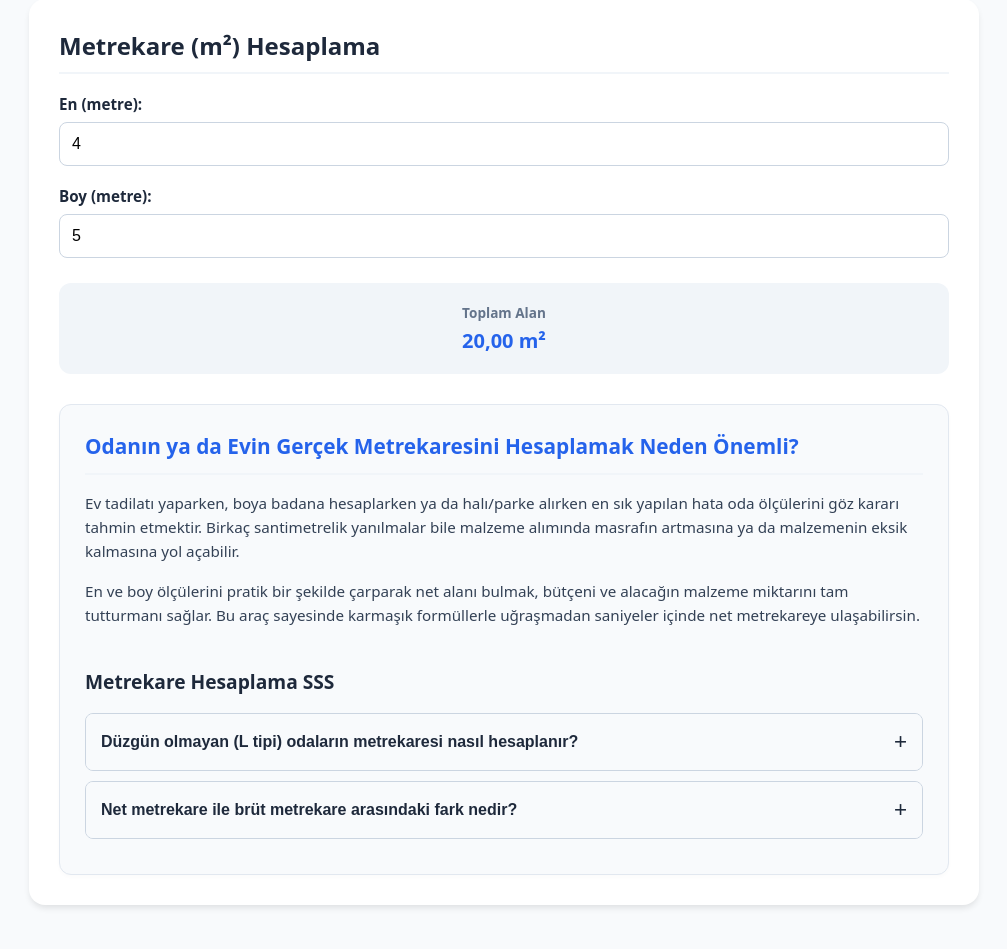
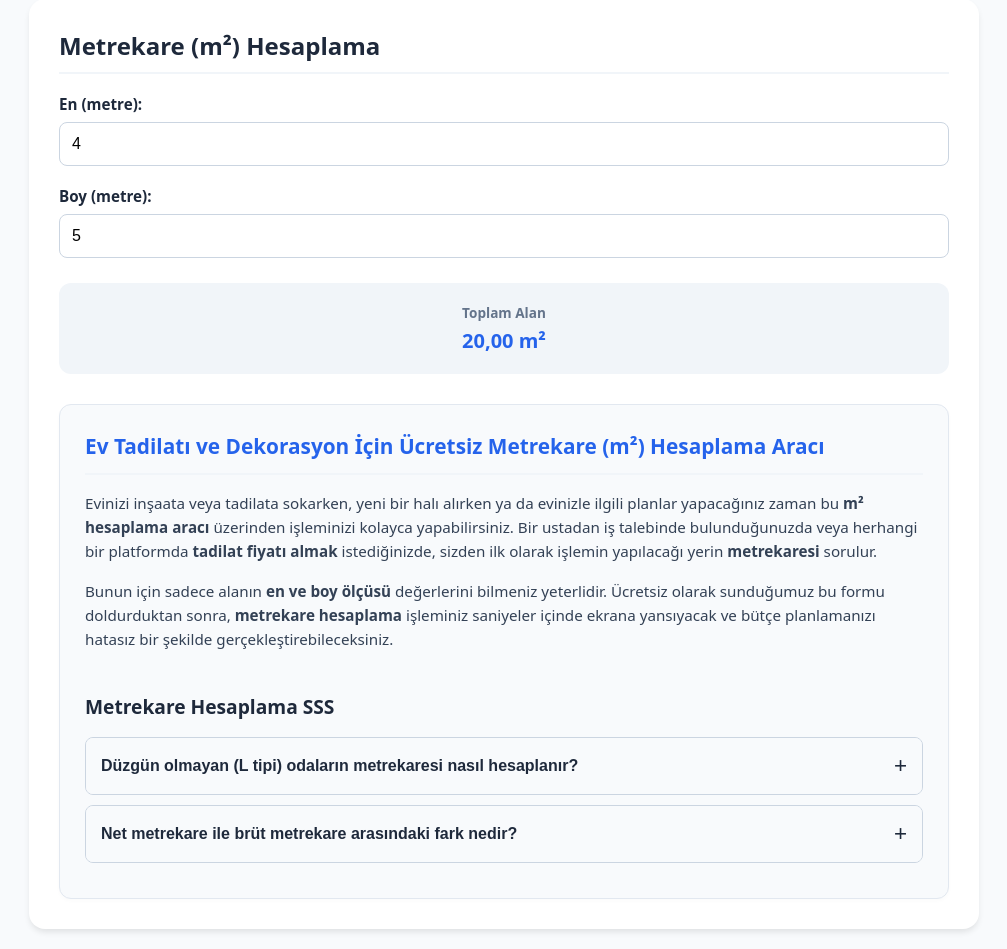
Before and after one commit to cempolat172-arch/pratikhesaplar, a FastAPI app: page /metrekare-hesaplama in a window 1280 px wide. Shown: the part 264-1213 px from the top of the page, without its empty margins (136-1143 px from the left). Before the commit the page ends 1172 px from the top, so only its background shows below. Run offline with FastAPI, Linux system fonts and the light colour scheme.

Commit message:
Metrekare sayfası için SEO metni güncellendi

```diff
--- a/templates/metrekare.html
+++ b/templates/metrekare.html
@@ -10,9 +10,9 @@
 </div>
 
 <div class="seo-content" style="background: #f8fafc; padding: 25px; border-radius: 12px; margin-top: 30px; border: 1px solid #e2e8f0; box-shadow: 0 2px 4px rgba(0,0,0,0.02);">
-    <h2 style="font-size: 1.3rem; margin-top: 0;">Odanın ya da Evin Gerçek Metrekaresini Hesaplamak Neden Önemli?</h2>
-    <p>Ev tadilatı yaparken, boya badana hesaplarken ya da halı/parke alırken en sık yapılan hata oda ölçülerini göz kararı tahmin etmektir. Birkaç santimetrelik yanılmalar bile malzeme alımında masrafın artmasına ya da malzemenin eksik kalmasına yol açabilir.</p>
-    <p>En ve boy ölçülerini pratik bir şekilde çarparak net alanı bulmak, bütçeni ve alacağın malzeme miktarını tam tutturmanı sağlar. Bu araç sayesinde karmaşık formüllerle uğraşmadan saniyeler içinde net metrekareye ulaşabilirsin.</p>
+    <h2 style="font-size: 1.3rem; margin-top: 0;">Ev Tadilatı ve Dekorasyon İçin Ücretsiz Metrekare (m²) Hesaplama Aracı</h2>
+    <p>Evinizi inşaata veya tadilata sokarken, yeni bir halı alırken ya da evinizle ilgili planlar yapacağınız zaman bu <strong>m² hesaplama aracı</strong> üzerinden işleminizi kolayca yapabilirsiniz. Bir ustadan iş talebinde bulunduğunuzda veya herhangi bir platformda <strong>tadilat fiyatı almak</strong> istediğinizde, sizden ilk olarak işlemin yapılacağı yerin <strong>metrekaresi</strong> sorulur.</p>
+    <p>Bunun için sadece alanın <strong>en ve boy ölçüsü</strong> değerlerini bilmeniz yeterlidir. Ücretsiz olarak sunduğumuz bu formu doldurduktan sonra, <strong>metrekare hesaplama</strong> işleminiz saniyeler içinde ekrana yansıyacak ve bütçe planlamanızı hatasız bir şekilde gerçekleştirebileceksiniz.</p>
 
     <div class="faq-section" style="margin-top: 40px;">
         <h3 style="font-size: 1.2rem; color: #1e293b; border-bottom: none; margin-bottom: 15px;">Metrekare Hesaplama SSS</h3>
```
